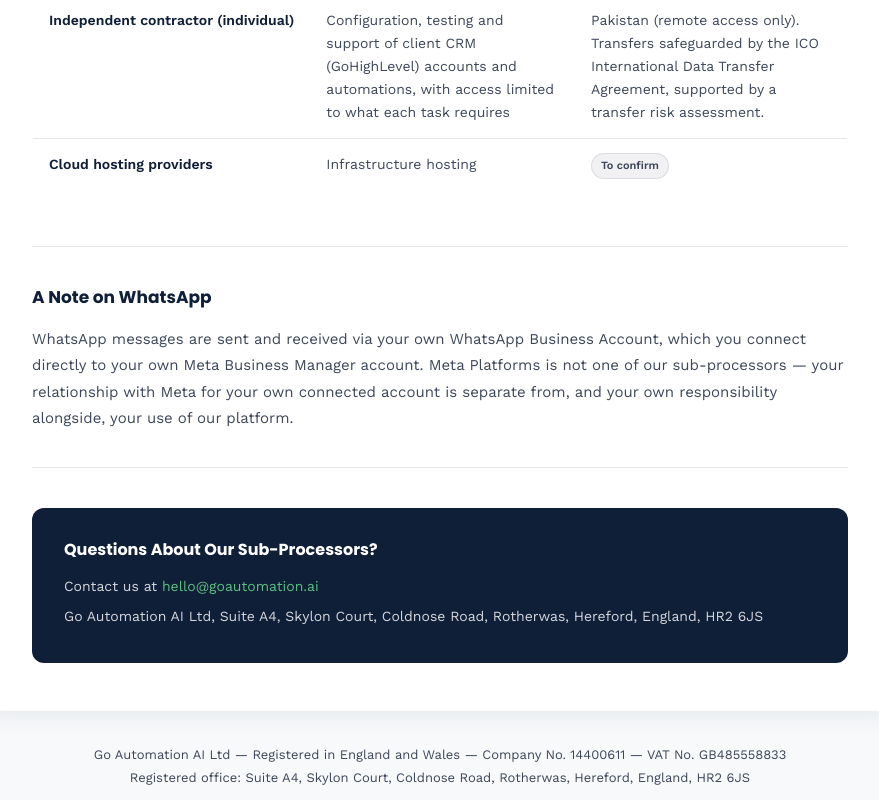
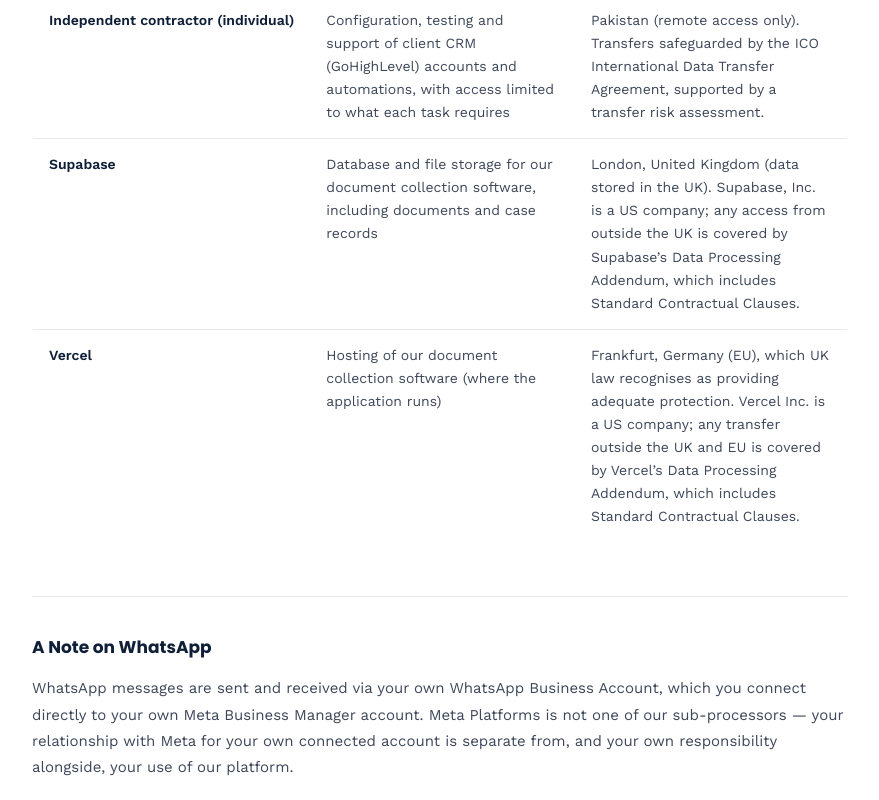
Before and after one commit to GoAutomationAI/goautomation-website, a plain HTML site: page subprocessors.html in a window 1280 px wide. Shown: the part 1237-2037 px from the top of the page, without its empty margins (200-1079 px from the left). Drawn offline with nearby package versions, Linux system fonts and the light colour scheme.

Commit message:
Add Supabase and Vercel as sub-processors: DPA v1.17, Privacy Policy v1.13, Sub-processors v1.8
Co-Authored-By: Claude Opus 5.5 <noreply@anthropic.com>

```diff
--- a/subprocessors.html
+++ b/subprocessors.html
@@ -76,7 +76,7 @@ nav { background: var(--navy); padding: 0 32px; height: 72px; display: flex; ali
 <div class="doc-wrap">
   <div class="doc-header">
     <h1>Sub-Processors</h1>
-    <div class="doc-meta">Version 1.7 &nbsp;&middot;&nbsp; 24 October 2026</div>
+    <div class="doc-meta">Version 1.8 &nbsp;&middot;&nbsp; 2 November 2026</div>
   </div>
   <div class="doc-body">
     <div class="doc-section">
@@ -110,9 +110,14 @@ nav { background: var(--navy); padding: 0 32px; height: 72px; display: flex; ali
           <td>Pakistan (remote access only). Transfers safeguarded by the ICO International Data Transfer Agreement, supported by a transfer risk assessment.</td>
         </tr>
         <tr>
-          <td>Cloud hosting providers</td>
-          <td>Infrastructure hosting</td>
-          <td><span class="pending">To confirm</span></td>
+          <td>Supabase</td>
+          <td>Database and file storage for our document collection software, including documents and case records</td>
+          <td>London, United Kingdom (data stored in the UK). Supabase, Inc. is a US company; any access from outside the UK is covered by Supabase&rsquo;s Data Processing Addendum, which includes Standard Contractual Clauses.</td>
+        </tr>
+        <tr>
+          <td>Vercel</td>
+          <td>Hosting of our document collection software (where the application runs)</td>
+          <td>Frankfurt, Germany (EU), which UK law recognises as providing adequate protection. Vercel Inc. is a US company; any transfer outside the UK and EU is covered by Vercel&rsquo;s Data Processing Addendum, which includes Standard Contractual Clauses.</td>
         </tr>
       </table>
       </div>
```
Also changed, not shown: data-processing-agreement.html (+3 -3 lines), privacy-policy.html (+3 -3 lines).
